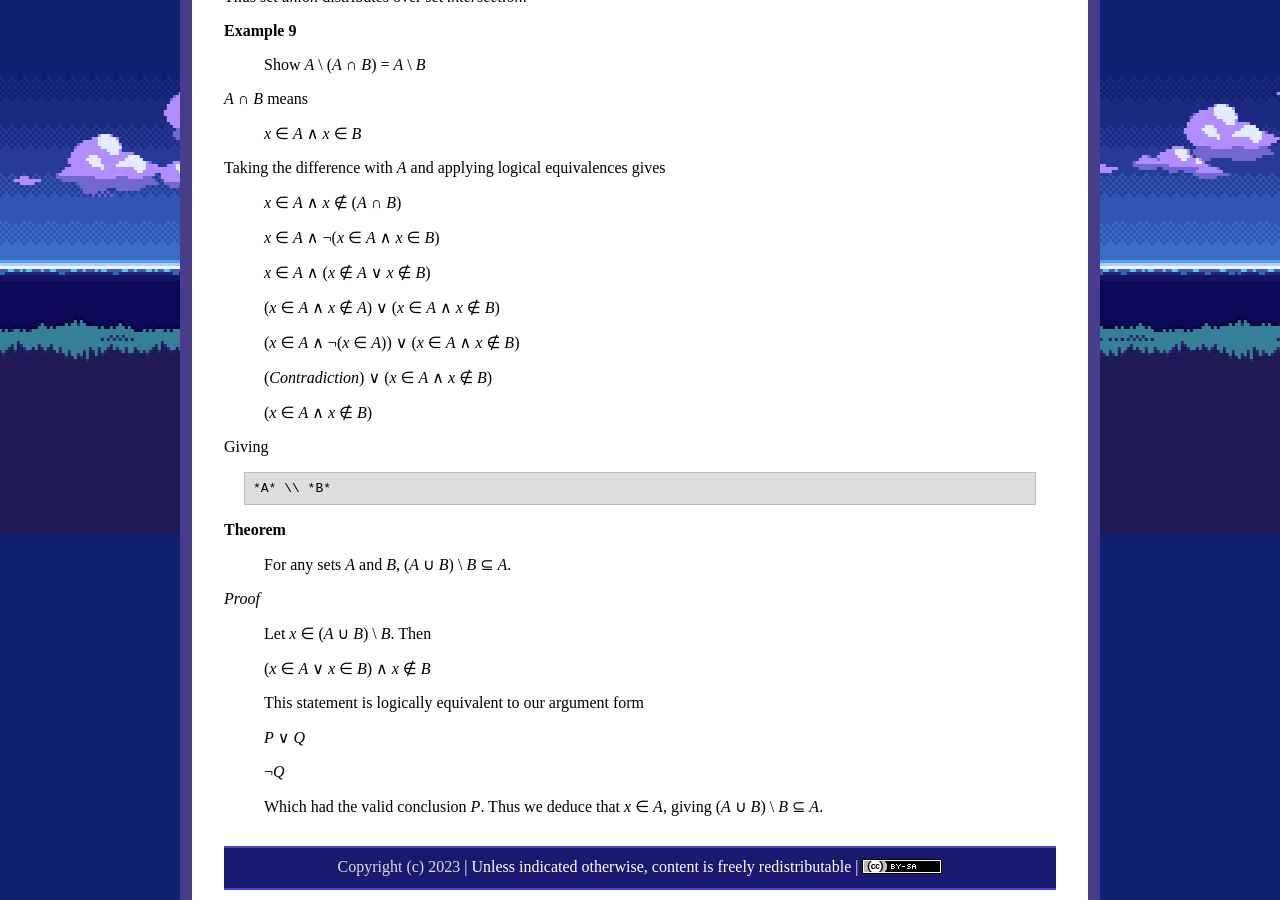
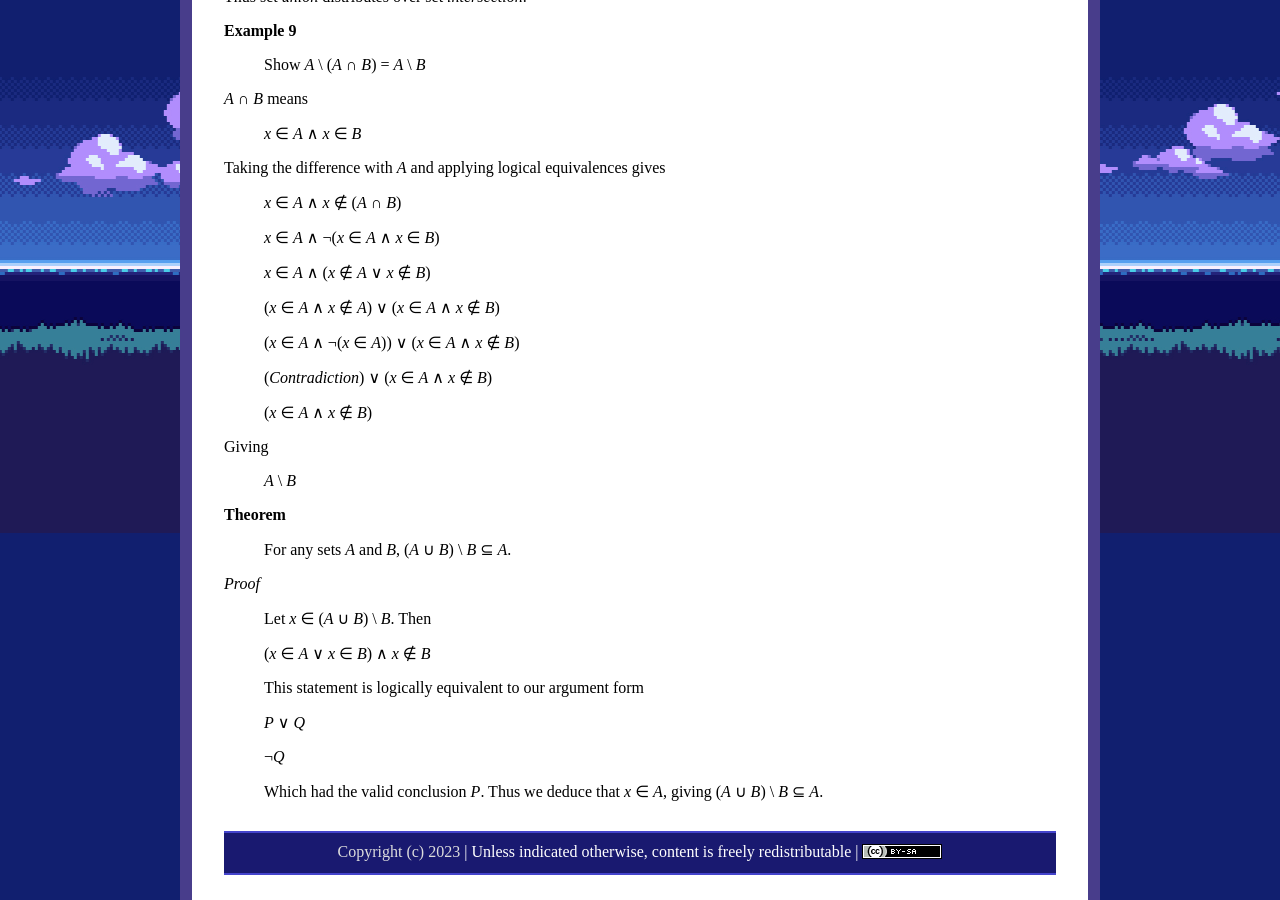
Before and after one commit to ycpcs/ece335-summer2023, a Jekyll site: the page built from lectures/lecture08.md, in a window 1280 px wide and 900 px high, scrolled down 5767 px. Built offline with Jekyll 4.4.1, drawn with Linux system fonts in a browser that asks for light colours.

```diff
--- a/lectures/lecture08.md
+++ b/lectures/lecture08.md
@@ -274,7 +274,7 @@ Taking the difference with *A* and applying logical equivalences gives
 
 Giving
 
-    *A* \\ *B*
+> *A* \\ *B*
 
 **Theorem**
 
```
